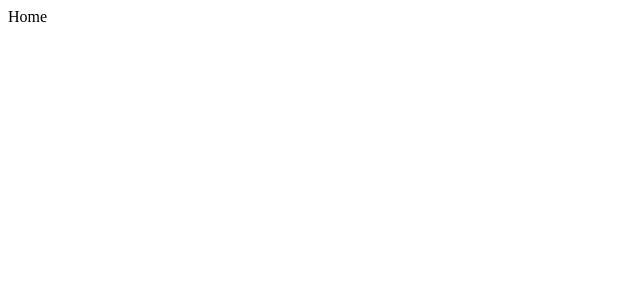
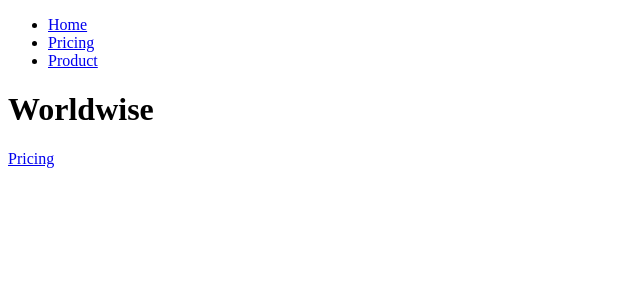
Before and after one commit to Romsh1/React-router-building-SPA, a React (Vite) app in the folder worldwise/: page / in a window 1280 px wide. Shown: the top 300 px of the page, without its empty margins (0-640 px from the left). Built offline with nearby package versions, Linux system fonts and the light colour scheme.

Commit message:
Linked between routes with <LINK /> and <NAVLINK />

```diff
--- /dev/null
+++ b/worldwise/src/components/PageNav.jsx
@@ -0,0 +1,23 @@
+import { NavLink } from "react-router-dom";
+
+function PageNav() {
+    return (
+        <nav>
+            <ul>
+                <li>
+                    <NavLink to='/'>Home</NavLink>
+                </li>
+
+                <li>
+                    <NavLink to='/pricing'>Pricing</NavLink>
+                </li>
+
+                <li>
+                    <NavLink to='/product' >Product</NavLink>
+                </li>
+            </ul>
+        </nav>
+    );
+}
+
+export default PageNav;
--- a/worldwise/src/pages/Homepage.jsx
+++ b/worldwise/src/pages/Homepage.jsx
@@ -1,5 +1,19 @@
+import { Link } from "react-router-dom";
+import PageNav from "../components/PageNav";
+
 function Homepage() {
- return <div>Home</div>
+ return (
+   <div>
+      <PageNav />
+      <h1>
+         Worldwise
+      </h1>
+
+      <Link to='/pricing'>
+         Pricing
+      </Link>
+   </div>
+ );
 }
 
 export default Homepage
--- a/worldwise/src/pages/PageNotFound.jsx
+++ b/worldwise/src/pages/PageNotFound.jsx
@@ -1,5 +1,7 @@
+import PageNav from "../components/PageNav"
+
 function PageNotFound() {
-    return <div>Page Not Found :( </div>
+    return <div> <PageNav /> Not Found :( </div>
 
 }
 
--- a/worldwise/src/pages/Pricing.jsx
+++ b/worldwise/src/pages/Pricing.jsx
@@ -1,5 +1,8 @@
+import PageNav from "../components/PageNav"
+
 function Pricing() {
-    return <div>Pricing</div>
+    return <div><PageNav />
+    <h1>Pricing</h1> </div>
 }
 
 export default Pricing
--- a/worldwise/src/pages/Product.jsx
+++ b/worldwise/src/pages/Product.jsx
@@ -1,5 +1,10 @@
+import PageNav from "../components/PageNav"
+
 function Product() {
-    return <div>Product</div>
+    return <div><PageNav />
+        <h1>Product
+        </h1>
+    </div>
 }
 
 export default Product
```
